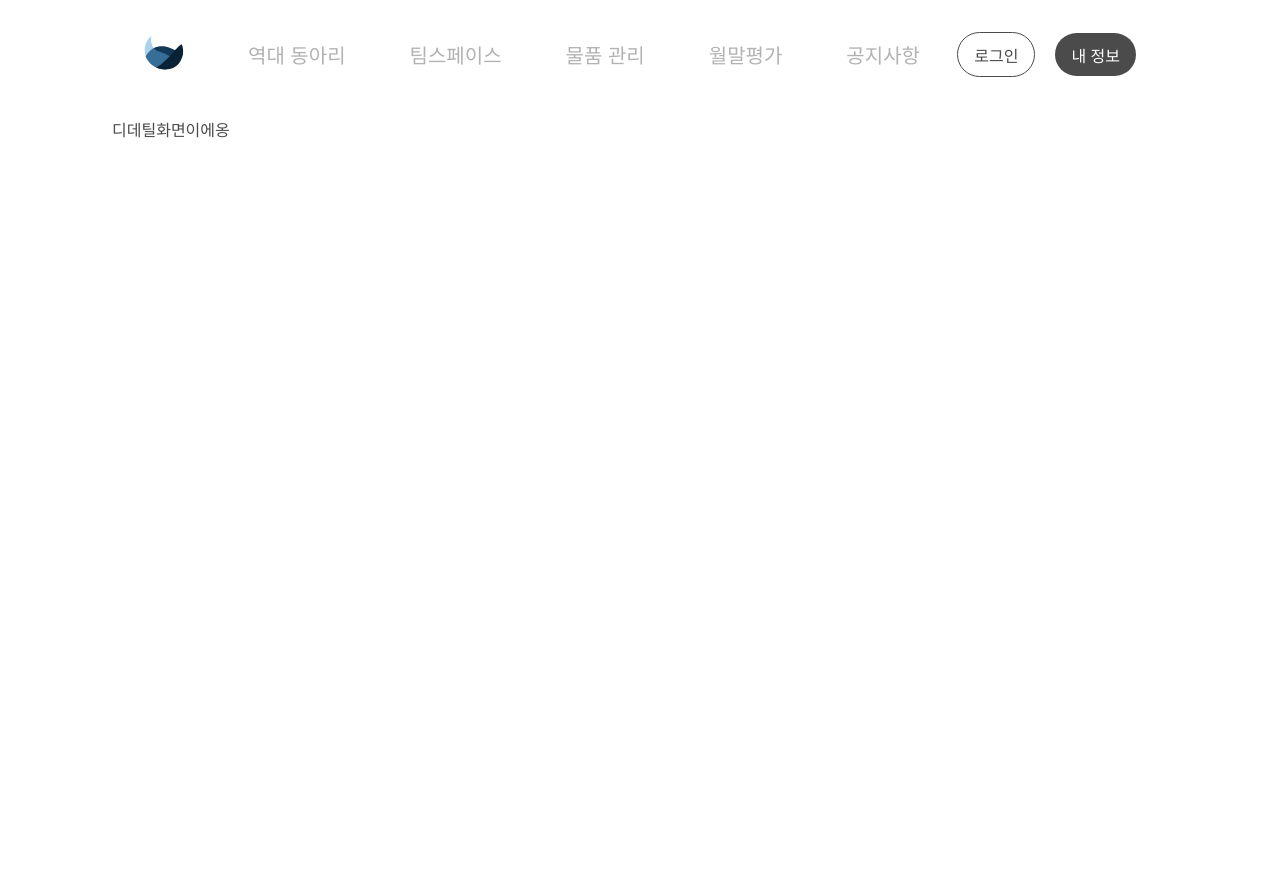
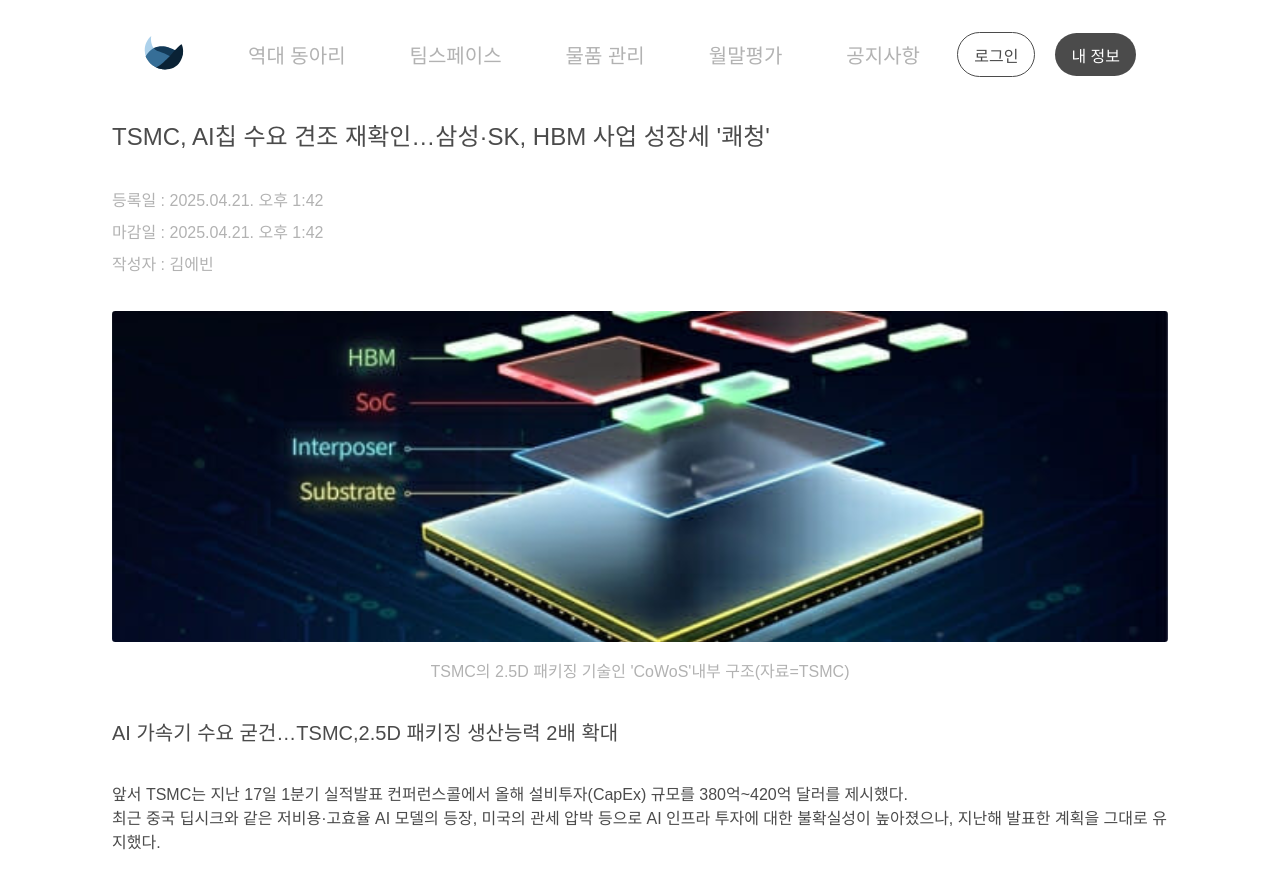
Before and after one commit to arabssm/muldum-v2, a Next.js app in the folder muldum/: page /notice/1 in a window 1280 px wide. Shown: the top 888 px of the page. Built offline with nearby package versions, Linux system fonts and the light colour scheme; a web font is replaced by a local one.

Commit message:
feat(#15) :: 공지사항 디테일 퍼블리싱

```diff
--- a/muldum/src/containers/ui/noticeDetail/index.tsx
+++ b/muldum/src/containers/ui/noticeDetail/index.tsx
@@ -1,11 +1,23 @@
 "use client"
 
 import * as _ from './style';
+import Image from 'next/image';
 
-export default function MoticeDetail(){
+export default function MoticeDetail() {
     return (
         <_.Container>
-            디데틸화면이에옹
+            <_.Title>TSMC, AI칩 수요 견조 재확인…삼성·SK, HBM 사업 성장세 '쾌청'</_.Title>
+            <_.Group>
+                <_.Subtitle>등록일 : 2025.04.21. 오후 1:42</_.Subtitle>
+                <_.Subtitle>마감일 : 2025.04.21. 오후 1:42</_.Subtitle>
+                <_.Subtitle>작성자 : 김에빈</_.Subtitle>
+            </_.Group>
+            <_.ImgGroup>
+                <Image src="/assets/temporary.svg" alt='임시' width={1600} height={414} style={{ width: "100%", height: "auto" }} />
+                <_.Subtitle>TSMC의 2.5D 패키징 기술인 'CoWoS'내부 구조(자료=TSMC)</_.Subtitle>
+            </_.ImgGroup>
+            <_.TopContent>AI 가속기 수요 굳건…TSMC,2.5D 패키징 생산능력 2배 확대</_.TopContent>
+            <p>앞서 TSMC는 지난 17일 1분기 실적발표 컨퍼런스콜에서 올해 설비투자(CapEx) 규모를 380억~420억 달러를 제시했다. <br /> 최근 중국 딥시크와 같은 저비용·고효율 AI 모델의 등장, 미국의 관세 압박 등으로 AI 인프라 투자에 대한 불확실성이 높아졌으나, 지난해 발표한 계획을 그대로 유지했다.</p>
         </_.Container>
     );
 }
--- a/muldum/src/containers/ui/noticeDetail/style.ts
+++ b/muldum/src/containers/ui/noticeDetail/style.ts
@@ -4,5 +4,34 @@ export const Container = styled.div`
     display: flex;
     flex-direction: column;
     min-height: 85vh;
-    row-gap: 2rem;
+    row-gap: 2.2rem;
 `;
+
+export const Title = styled.div`
+    font-size: 1.5rem;
+    font-weight: 500;
+`;
+
+export const Subtitle = styled.div`
+    font-size: 1rem;
+    color: #B2B2B2;
+`;
+
+export const TopContent = styled.div`
+    font-size: 1.25rem;
+    font-weight: 500;
+`;
+
+export const Group = styled.div`
+    display: flex;
+    flex-direction: column;
+    row-gap: 0.5rem;
+`;
+
+export const ImgGroup = styled.div`
+    display: flex;
+    align-items: center;
+    justify-content: center;
+    flex-direction: column;
+    row-gap: 1rem;
+`;
```
Also changed, not shown: muldum/public/assets/temporary.svg (added).
